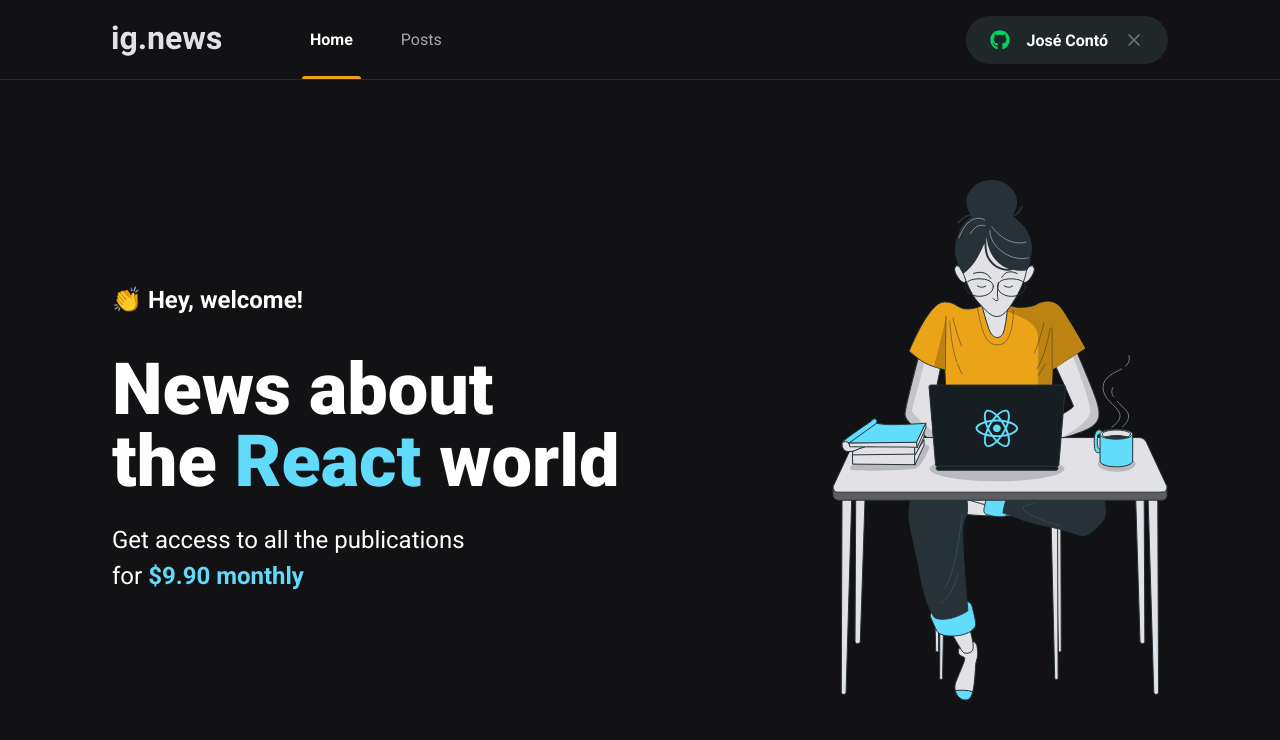
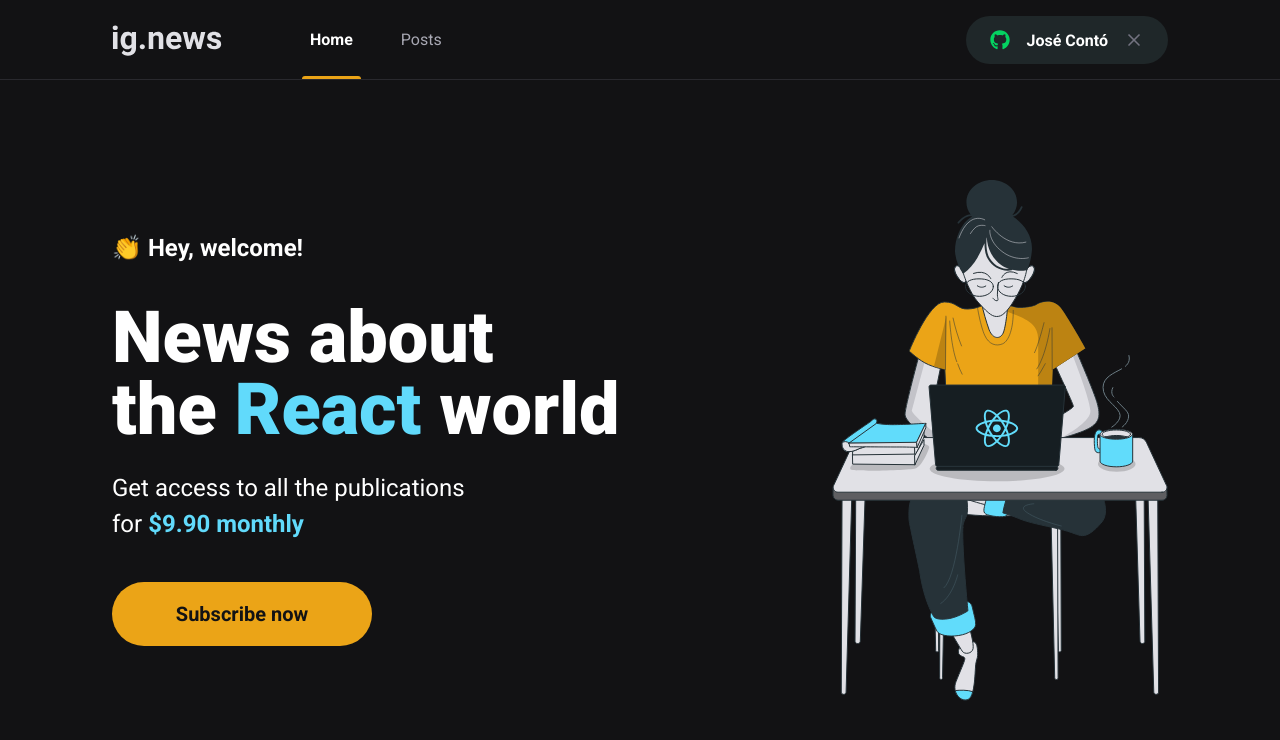
Before and after one commit to ponqueli/ignews, a Next.js app: page / in a window 1280 px wide. Shown: the top 740 px of the page. Built offline with nearby package versions, Linux system fonts and the light colour scheme.

Commit message:
feat: adding subscribe button

```diff
--- /dev/null
+++ b/src/components/SubscribeButton/index.tsx
@@ -0,0 +1,12 @@
+import styles from "./styles.module.scss";
+
+export function SubscribeButton(){
+  return(
+    <button
+      type="button"
+      className={styles.subscribeButton}
+    >
+      Subscribe now
+    </button>
+  )
+}
--- /dev/null
+++ b/src/components/SubscribeButton/styles.module.scss
@@ -0,0 +1,20 @@
+.subscribeButton {
+  width: 260px;
+  height: 4rem;
+  border: 0;
+  border-radius: 2rem;
+  background: var(--yellow-500);
+  color: var(--gray-900);
+  font-size: 1.25rem;
+  font-weight: bold;
+
+  display: flex;
+  align-items: center;
+  justify-content: center;
+
+  transition: filter 0.2s;
+
+  &:hover {
+    filter: brightness(0.9);
+  }
+}
--- a/src/pages/home.module.scss
+++ b/src/pages/home.module.scss
@@ -38,4 +38,8 @@
       font-weight: bold;
     }
   }
+
+  button {
+    margin-top: 2.5rem;
+  }
 }
--- a/src/pages/index.tsx
+++ b/src/pages/index.tsx
@@ -1,4 +1,5 @@
 import Head from "next/head";
+import { SubscribeButton } from "../components/SubscribeButton";
 import styles from "./home.module.scss";
 
 export default function Home() {
@@ -18,6 +19,7 @@ export default function Home() {
             Get access to all the publications <br/>
             for <span>$9.90 monthly</span>
           </p>
+          <SubscribeButton/>
         </section>
         <img src="/images/avatar.svg" alt="girl coding" />
       </main>
```
